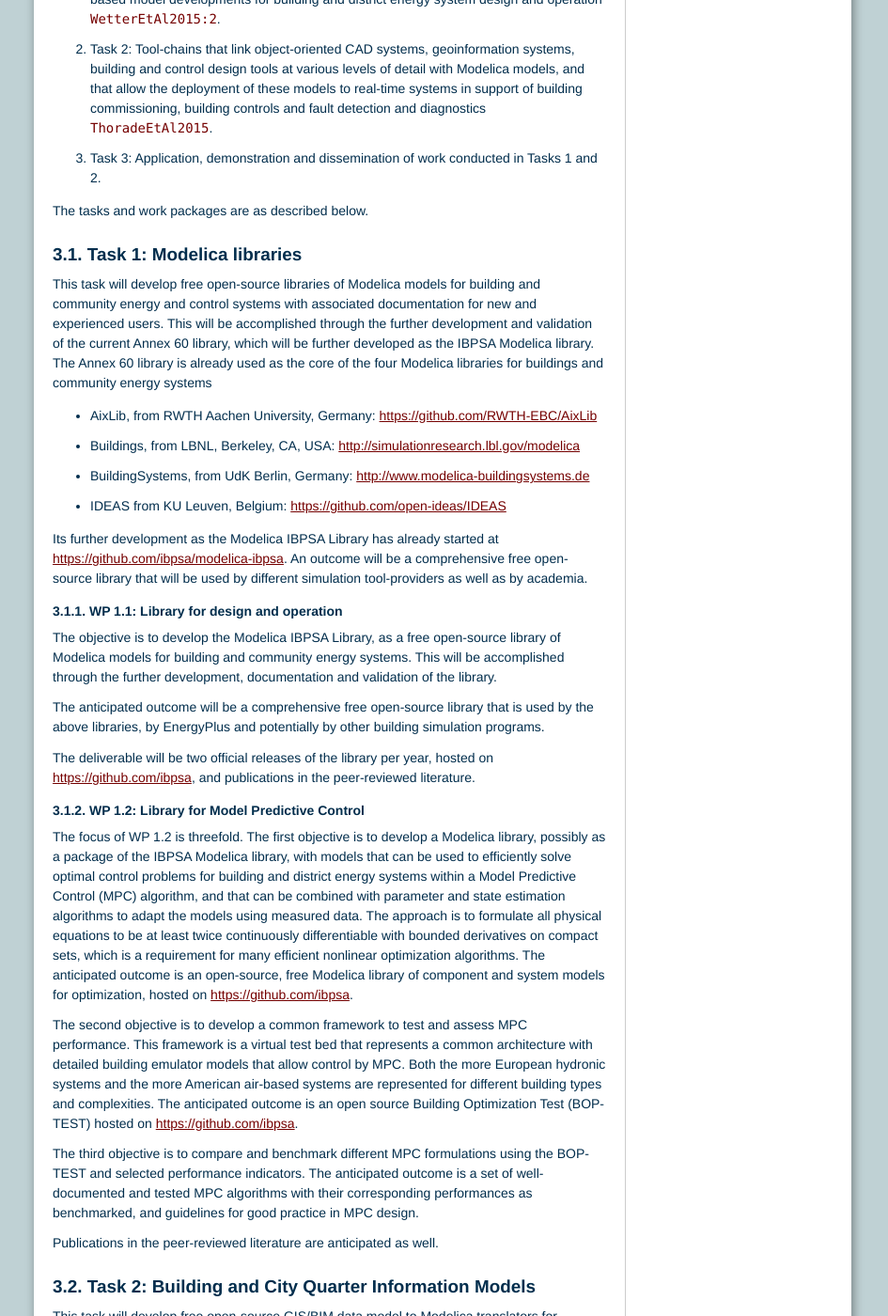
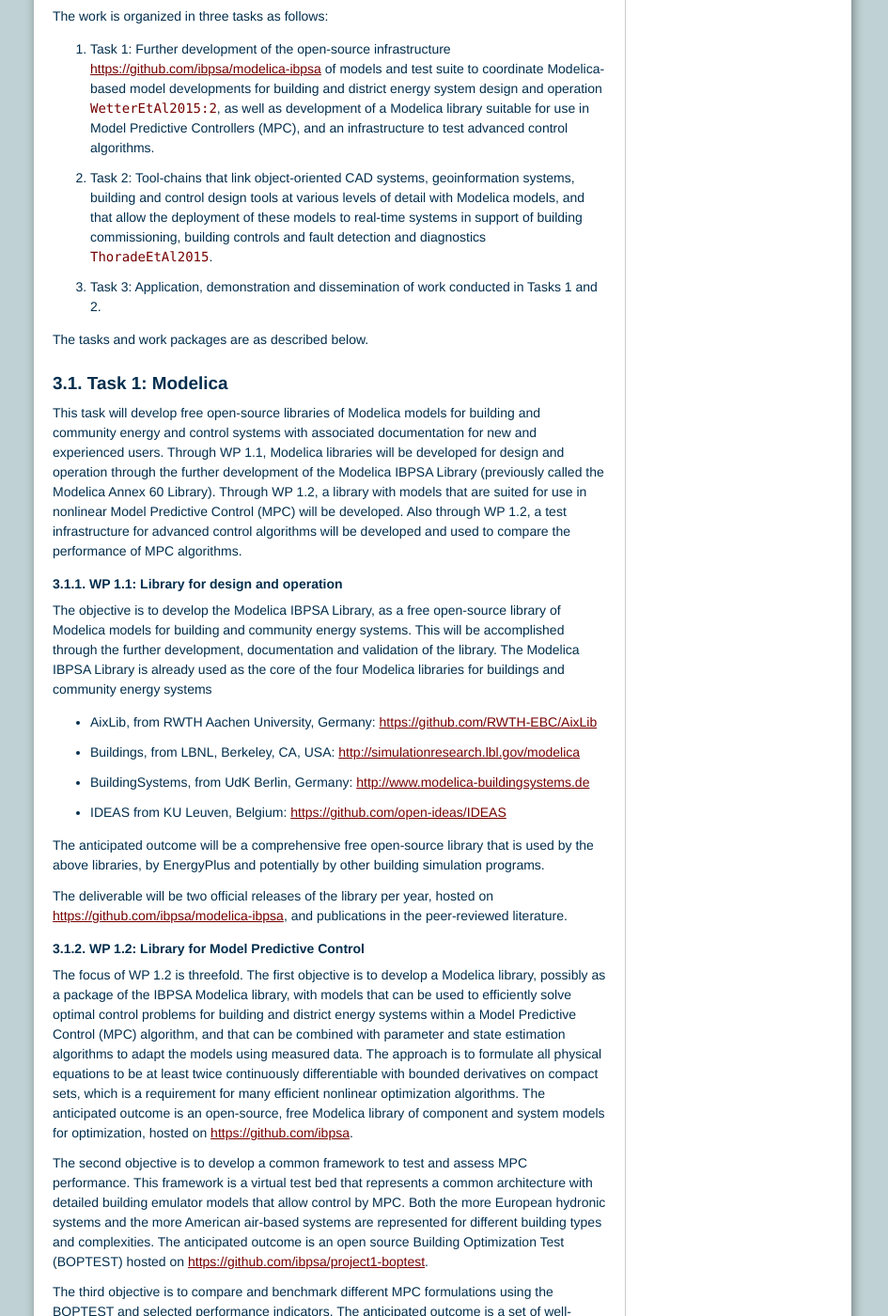
Before and after one commit to ibpsa/project1, a Sphinx documentation site: the page built from reports/ibpsa-project-1-workplan/source/proposal.rst, in a window 1280 px wide and 1400 px high, scrolled down 1795 px. Shown: the whole window at 94% size, without its empty margins (169-1114 px from the left). Built offline with Sphinx 7.4.7, drawn with Linux system fonts in a browser that asks for light colours; cross-references to code outside the pages are shown as plain code; some of the changed text lies outside the part shown.

Commit message:
Revised and finalized workplan

```diff
--- a/reports/ibpsa-project-1-workplan/source/conf.py
+++ b/reports/ibpsa-project-1-workplan/source/conf.py
@@ -176,9 +176,9 @@ htmlhelp_basename = 'Documentation'
 # (source start file, target name, title, author, documentclass [howto/manual]).
 latex_documents = [
   ('index',
-   'ibpsa_project1_workplan_draft.tex',
+   'ibpsa_project1_workplan.tex',
    u'IBPSA Project 1',
-   u'Draft Workplan', 'article'),
+   u'Workplan', 'article'),
 ]
 
 
--- a/reports/ibpsa-project-1-workplan/source/proposal.rst
+++ b/reports/ibpsa-project-1-workplan/source/proposal.rst
@@ -66,6 +66,8 @@ validated and verified Modelica libraries and BIM/GIS to/from Modelica
 translators that allow buildings and community energy systems and
 grids to be designed and operated as integrated, robust, performance
 based systems with low energy use and low peak power demand.
+These tools will also be used to develop a testing and benchmarking
+infrastructure for advanced control algorithms and for district energy simulations.
 The software development will be organized through a
 stable software development process that
 allows third-party developers to build applications that encapsulate
@@ -82,7 +84,9 @@ computing tools for buildings. The goals are
 #. to provide to simulation tool providers stable, well-tested, validated and
    documented code that they can integrate in their software tools
    for deployment to design firms, energy service companies,
-   equipment and control manufacturers.
+   equipment and control manufacturers,
+#. to set up testing and benchmarking infrastructure for advanced control
+   algorithms and for district energy simulations, and
 #. to demonstrate through applications capabilities that are enabled through
    Modelica, and to identify and test through applications research needs
    and research results.
@@ -97,38 +101,33 @@ The work is organized in three tasks as follows:
 #. Task 1: Further development of the open-source infrastructure
    https://github.com/ibpsa/modelica-ibpsa of models and test
    suite to coordinate Modelica-based model developments for building
-   and district energy system design and operation :cite:`WetterEtAl2015:2`.
+   and district energy system design and operation :cite:`WetterEtAl2015:2`,
+   as well as development of a Modelica library suitable for use in
+   Model Predictive Controllers (MPC), and an infrastructure
+   to test advanced control algorithms.
 #. Task 2: Tool-chains that link object-oriented CAD systems, geoinformation
    systems, building and control design tools at various
-   levels of detail with Modelica models, and that allow the
-   deployment of these models to real-time systems in support of
+   levels of detail with Modelica models, and that allow the deployment of
+   these models to real-time systems in support of
    building commissioning, building controls and fault detection and
    diagnostics :cite:`ThoradeEtAl2015`.
 #. Task 3: Application, demonstration and dissemination of work conducted in Tasks 1 and 2.
 
 The tasks and work packages are as described below.
 
-Task 1: Modelica libraries
---------------------------
+Task 1: Modelica
+----------------
 
 This task will develop free open-source
 libraries of Modelica models for building and community energy and control
-systems with associated documentation for new and experienced users. This will
-be accomplished through the further development and validation of the
-current Annex 60 library, which will be further developed as
-the IBPSA Modelica library.
-The Annex 60 library is already used as the core of the four Modelica libraries
-for buildings and community energy systems
-
-* AixLib, from RWTH Aachen University, Germany: https://github.com/RWTH-EBC/AixLib
-* Buildings, from LBNL, Berkeley, CA, USA: http://simulationresearch.lbl.gov/modelica
-* BuildingSystems, from UdK Berlin, Germany: http://www.modelica-buildingsystems.de
-* IDEAS from KU Leuven, Belgium: https://github.com/open-ideas/IDEAS
-
-Its further development as the Modelica IBPSA Library has already started at
-https://github.com/ibpsa/modelica-ibpsa.
-An outcome will be a comprehensive free open-source library that will be
-used by different simulation tool-providers as well as by academia.
+systems with associated documentation for new and experienced users.
+Through WP 1.1, Modelica libraries will be developed for design and operation through
+the further development of the Modelica IBPSA Library (previously called
+the Modelica Annex 60 Library).
+Through WP 1.2, a library with models that are suited for use in
+nonlinear Model Predictive Control (MPC) will be developed.
+Also through WP 1.2, a test infrastructure for advanced control algorithms
+will be developed and used to compare the performance of MPC algorithms.
 
 WP 1.1: Library for design and operation
 ~~~~~~~~~~~~~~~~~~~~~~~~~~~~~~~~~~~~~~~~
@@ -137,6 +136,13 @@ The objective is to develop the Modelica IBPSA Library,
 as a free open-source library of Modelica models for building and community energy systems.
 This will be accomplished through the further development, documentation and
 validation of the library.
+The Modelica IBPSA Library is already used as the core of the four Modelica libraries
+for buildings and community energy systems
+
+* AixLib, from RWTH Aachen University, Germany: https://github.com/RWTH-EBC/AixLib
+* Buildings, from LBNL, Berkeley, CA, USA: http://simulationresearch.lbl.gov/modelica
+* BuildingSystems, from UdK Berlin, Germany: http://www.modelica-buildingsystems.de
+* IDEAS from KU Leuven, Belgium: https://github.com/open-ideas/IDEAS
 
 The anticipated outcome will be a comprehensive free open-source library
 that is used by the above libraries,
@@ -144,7 +150,7 @@ by EnergyPlus
 and potentially by other building simulation programs.
 
 The deliverable will be two official releases of the library per year,
-hosted on https://github.com/ibpsa,
+hosted on https://github.com/ibpsa/modelica-ibpsa,
 and publications in the peer-reviewed literature.
 
 
@@ -152,11 +158,30 @@ WP 1.2: Library for Model Predictive Control
 ~~~~~~~~~~~~~~~~~~~~~~~~~~~~~~~~~~~~~~~~~~~~
 
 The focus of WP 1.2 is threefold.
-The first objective is to develop a Modelica library, possibly as a package of the IBPSA Modelica library, with models that can be used to efficiently solve optimal control problems for building and district energy systems within a Model Predictive Control (MPC) algorithm, and that can be combined with parameter and state estimation algorithms to adapt the models using measured data. The approach is to formulate all physical equations to be at least twice continuously differentiable with bounded derivatives on compact sets, which is a requirement for many efficient nonlinear optimization algorithms. The anticipated outcome is an open-source, free Modelica library of component and system models for optimization, hosted on https://github.com/ibpsa.
+The first objective is to develop a Modelica library, possibly as a package
+of the IBPSA Modelica library, with models that can be used to efficiently
+solve optimal control problems for building and district energy systems within
+a Model Predictive Control (MPC) algorithm, and that can be combined with
+parameter and state estimation algorithms to adapt the models using measured data.
+The approach is to formulate all physical equations to be at least
+twice continuously differentiable with bounded derivatives on compact sets,
+which is a requirement for many efficient nonlinear optimization algorithms.
+The anticipated outcome is an open-source, free Modelica library of
+component and system models for optimization, hosted on https://github.com/ibpsa.
 
-The second objective is to develop a common framework to test and assess MPC performance. This framework is a virtual test bed that represents a common architecture with detailed building emulator models that allow control by MPC. Both the more European hydronic systems and the more American air-based systems are represented for different building types and complexities. The anticipated outcome is an open source Building Optimization Test (BOP-TEST) hosted on https://github.com/ibpsa.
+The second objective is to develop a common framework to test and assess MPC performance.
+This framework is a virtual test bed that represents a common architecture
+with detailed building emulator models that allow control by MPC.
+Both the more European hydronic systems and the more American air-based systems
+are represented for different building types and complexities.
+The anticipated outcome is an open source Building Optimization Test (BOPTEST)
+hosted on https://github.com/ibpsa/project1-boptest.
 
-The third objective is to compare and benchmark different MPC formulations using the BOP-TEST and selected performance indicators. The anticipated outcome is a set of well-documented and tested MPC algorithms with their corresponding performances as benchmarked, and guidelines for good practice in MPC design.
+The third objective is to compare and benchmark different
+MPC formulations using the BOPTEST and selected performance indicators.
+The anticipated outcome is a set of well-documented and tested MPC algorithms
+with their corresponding performances as benchmarked, and guidelines for
+good practice in MPC design.
 
 Publications in the peer-reviewed literature are anticipated as well.
 
@@ -321,18 +346,13 @@ Intellectual Property
 
 All workshops, software and documentation will be open accessible to anyone.
 
-To ensure open collaboration among the participants, Modelica models
-developed within this project will be open-source and freely available
-under a slightly modified Modelica 2 license (or newer versions as applicable)
-as posted at `IBPSA/legal.html
-<https://htmlpreview.github.io/?https://github.com/ibpsa/modelica-ibpsa/blob/master/IBPSA/legal.html>`_.
-
-Code other than Modelica models will use the open-source BSD 3-Clause
+To ensure open collaboration among the participants, all code will
+be released as open-source using the BSD 3-Clause
 License as stated at
-http://simulationresearch.lbl.gov/modelica/buildingspy/legal.html
+https://github.com/ibpsa/project1/blob/master/legal.md.
 
 IBPSA will be the copyright owner.
-The liberal nature of these licenses allows others to implement
+The liberal nature of the license allows others to implement
 the code in their software and distribute it to others at no cost.
 Hence, IBPSA ownership of the copyright will allow others to
 reuse and distribute the software.
```
Also changed, not shown: 2 other files.
